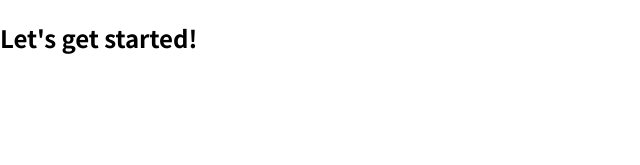
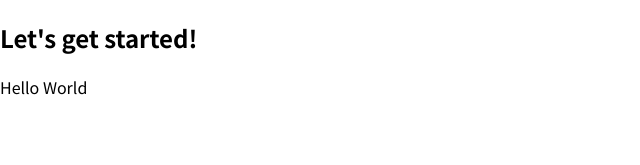
Before and after one commit to yoghantara08/Javascript, a JavaScript app in the folder React/Basics/01-starting-setup/: page / in a window 1280 px wide. Shown: the top 165 px of the page, without its empty margins (0-640 px from the left). Built offline with nearby package versions, Linux system fonts and the light colour scheme.

Commit message:
hello world

```diff
--- a/React/Basics/01-starting-setup/src/App.js
+++ b/React/Basics/01-starting-setup/src/App.js
@@ -2,6 +2,7 @@ function App() {
   return (
     <div>
       <h2>Let's get started!</h2>
+      <p>Hello World</p>
     </div>
   );
 }
```
Also changed, not shown: React/Basics/01-starting-setup/src/index.js (+4 -4 lines).
